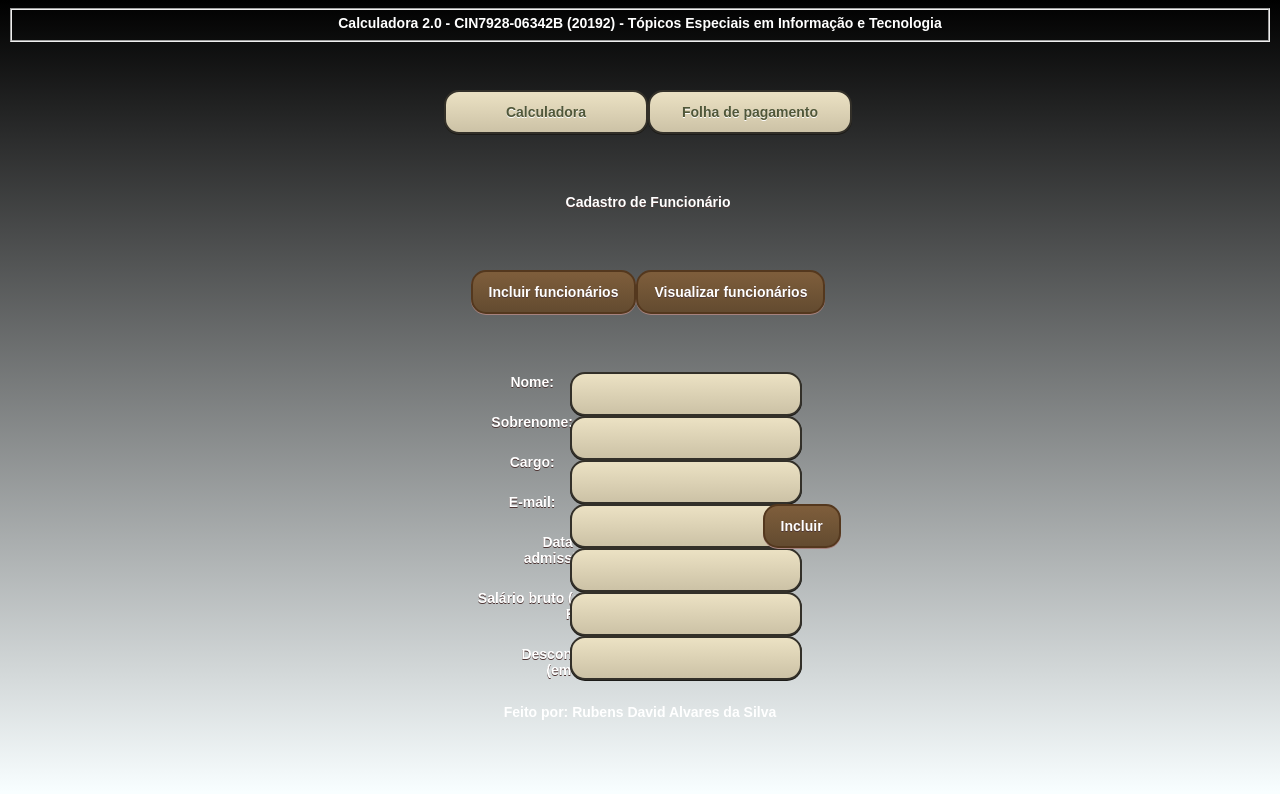
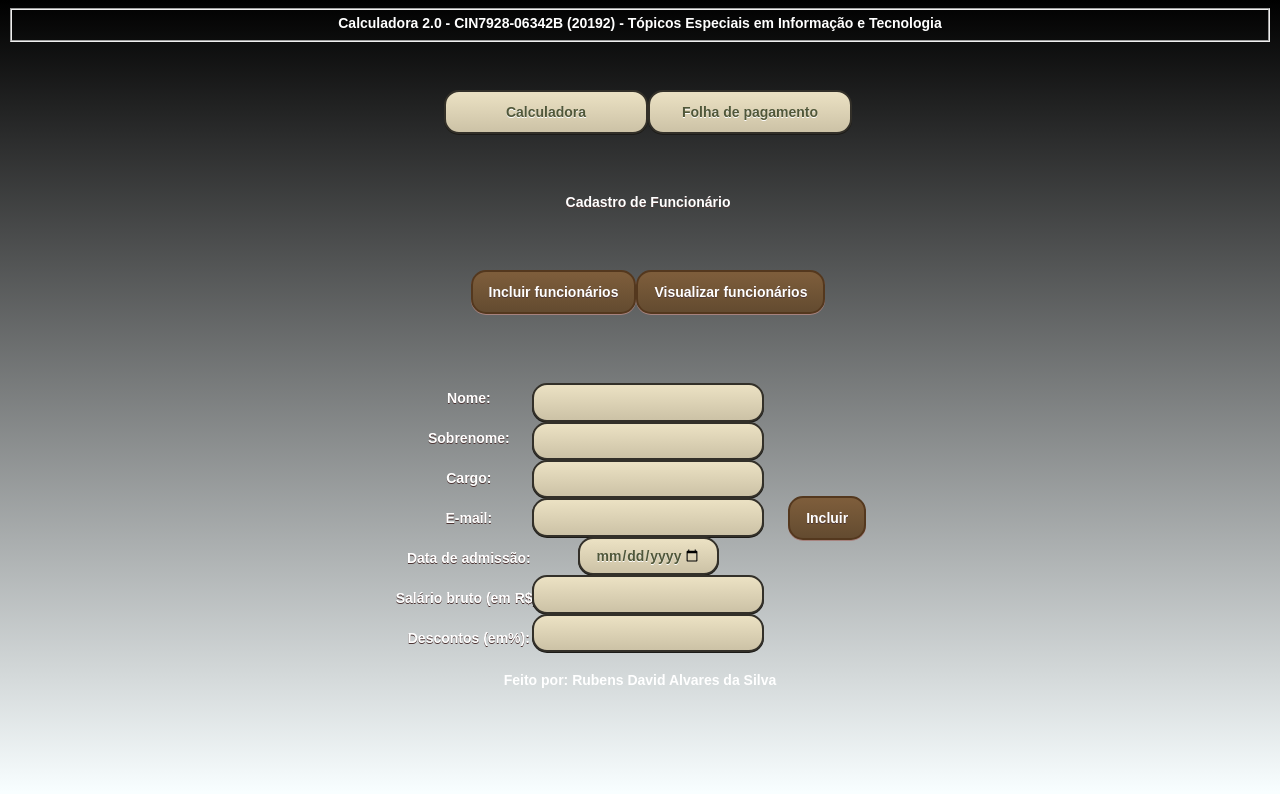
Before and after one commit to alvaresrubens/folha, a plain HTML site: page folha.html in a window 1280 px wide. Drawn offline with nearby package versions, Linux system fonts and the light colour scheme.

Commit message:
Layout ajustes

```diff
--- a/folha.html
+++ b/folha.html
@@ -48,18 +48,20 @@
             </div>
 
             <div class="containerFuncionario">
+                <div class="item"><input class="visor-folha" v-model="nome"></div>
+                <div class="item"><input class="visor-folha" v-model="sobrenome"></div>
+                <div class="item"><input class="visor-folha" v-model="cargo"></div>
+                <div class="item"><input class="visor-folha" v-model="email"></div>
+                <div class="item"><input type="date" name="date" pattern="[0-9]{2}\/[0-9]{2}\/[0-9]{4}$" min="2012-01-01"
+                        max="2014-02-18" class="visor-folha" v-model="admissao"></div>
+                <div class="item"><input class="visor-folha" v-model="salario"></div>
+                <div class="item"><input class="visor-folha" v-model="desconto"></div>
 
-                    <div class="item"><input class="visor" v-model="nome"></div>
-                    <div class="item"><input class="visor" v-model="sobrenome"></div>
-                    <div class="item"><input class="visor" v-model="cargo"></div>
-                    <div class="item"><input class="visor" v-model="email"></div>
-                    <div class="item"><input class="visor" v-model="admissao"></div>
-                    <div class="item"><input class="visor" v-model="salario"></div>
-                    <div class="item"><input class="visor" v-model="desconto"></div>
             </div>
-                <div class="row-container">
+            <div class="containerFuncionario">
                 <div class="item"><button class="visorOperacao" type="button" v-on:click="incluiFuncionario()">Incluir</button></div>
             </div>
+
         </div>
     </div>
     </div>
@@ -80,7 +82,7 @@
                 funcionarioList: []
             },
             methods: {
-                    incluiFuncionario: function() {
+                incluiFuncionario: function () {
 
                     if (localStorage.getItem("lista_dados_envio")) {
 
@@ -100,7 +102,7 @@
                     localStorage.setItem("lista_dados_envio", JSON.stringify(this.funcionarioList));
                     this.clearData();
                 },
-                    clearData: function() {
+                clearData: function () {
                     this.nome = '';
                     this.sobrenome = '';
                     this.cargo = '';
--- a/geral.css
+++ b/geral.css
@@ -30,11 +30,13 @@ fieldset {
 }
 
 .containerFuncionario {
+    margin-top: 1rem;
     display: flex;
     justify-content: flex-end;
     align-items: center;
     flex-direction: column;
-    width: 12vw;
+    width: 14vw;
+
 }
 
 .numero {
@@ -154,6 +156,34 @@ fieldset {
     text-shadow: 0px 1px 0px #ffffff;
     text-align: right;
 }
+.visor-folha {
+    -moz-box-shadow: 0px 1px 0px 0px #1c1b18;
+    -webkit-box-shadow: 0px 1px 0px 0px #1c1b18;
+    box-shadow: 0px 1px 0px 0px #1c1b18;
+    background: -webkit-gradient(linear, left top, left bottom, color-stop(0.05, #eae0c2), color-stop(1, #ccc2a6));
+    background: -moz-linear-gradient(top, #eae0c2 5%, #ccc2a6 100%);
+    background: -webkit-linear-gradient(top, #eae0c2 5%, #ccc2a6 100%);
+    background: -o-linear-gradient(top, #eae0c2 5%, #ccc2a6 100%);
+    background: -ms-linear-gradient(top, #eae0c2 5%, #ccc2a6 100%);
+    background: linear-gradient(to bottom, #eae0c2 5%, #ccc2a6 100%);
+    filter: progid: DXImageTransform.Microsoft.gradient(startColorstr='#eae0c2', endColorstr='#ccc2a6', GradientType=0);
+    background-color: #eae0c2;
+    -moz-border-radius: 15px;
+    -webkit-border-radius: 15px;
+    border-radius: 15px;
+    border: 2px solid #333029;
+    display: inline-block;
+    cursor: pointer;
+    color: #505739;
+    font-family: Arial;
+    font-size: 14px;
+    font-weight: bold;
+    padding: 12px 16px;
+    text-decoration: none;
+    text-shadow: 0px 1px 0px #ffffff;
+    text-align: left;
+    height: 2.4rem;
+}
 
 .visorOperacao {
     -moz-box-shadow: 0px 1px 0px 0px #a6827e;
@@ -257,9 +287,8 @@ footer {
     -webkit-flex-grow: 0;
     flex-wrap: wrap;
     -webkit-flex-wrap: wrap;
-    width: 100%;
-    padding-left: 15px;
-    padding-right: 15px;
+    width: 90vw;
+
 }
 
 .text {
@@ -275,16 +304,13 @@ footer {
     text-align: center;
 }
 
-body {
-    font-size: 20px;
-}
 
 .table-row {
     border-bottom: 2px solid #e0e0e0;
     border-collapse: collapse;
     padding-top: 5px;
     background-color: #eae0c2;
-    align-content: stretch;
+    align-content: space-around;
 }
 
 .table-row.header {
@@ -293,5 +319,5 @@ body {
     font-weight: bold;
     padding-top: 8px;
     padding-bottom: 8px;
-    align-content: stretch;
+    align-content: space-around;
 }
```
Also changed, not shown: visualizar_funcionarios.html (indentation only). Lines whose indentation alone changed are shown as unchanged.
